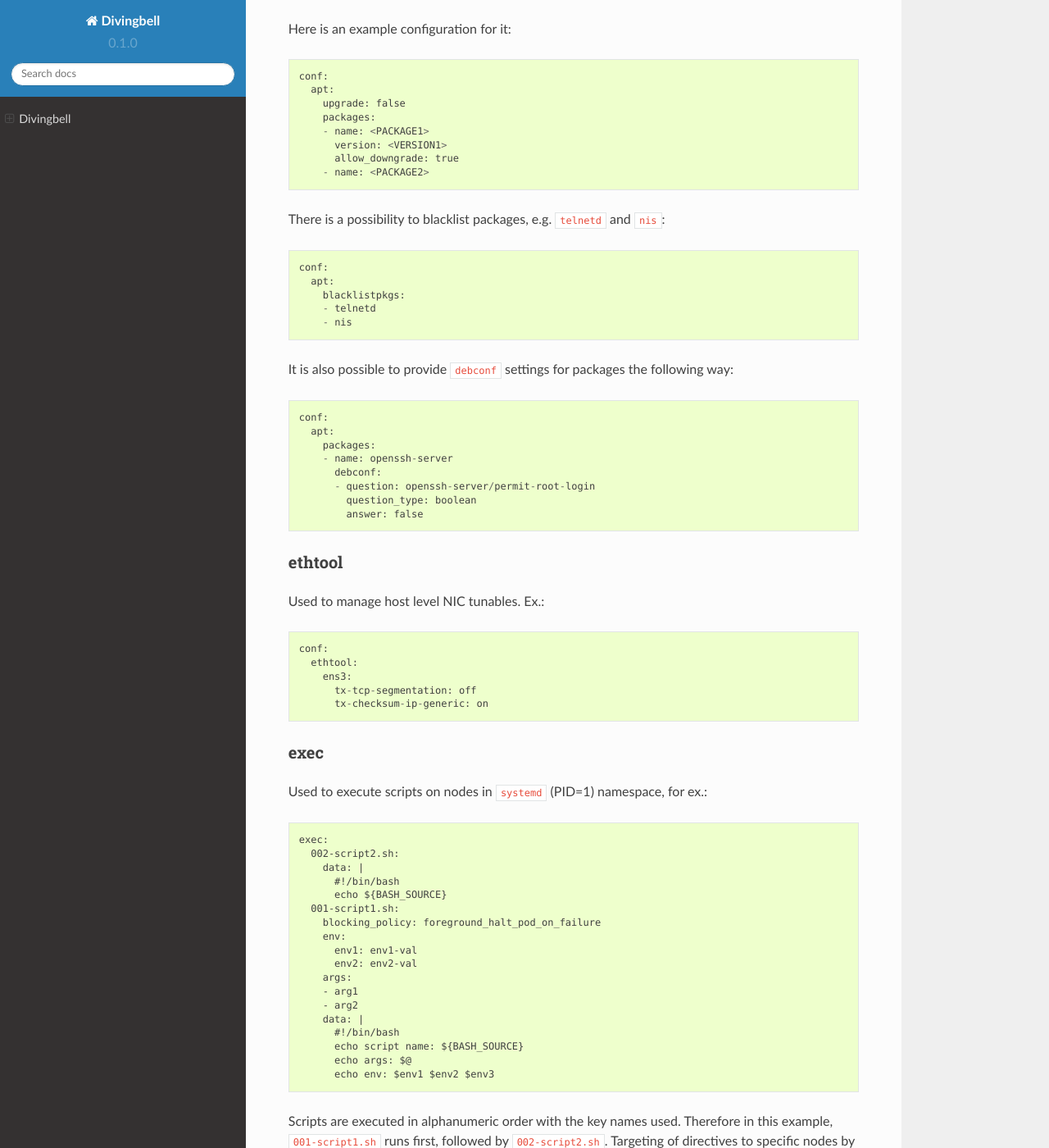
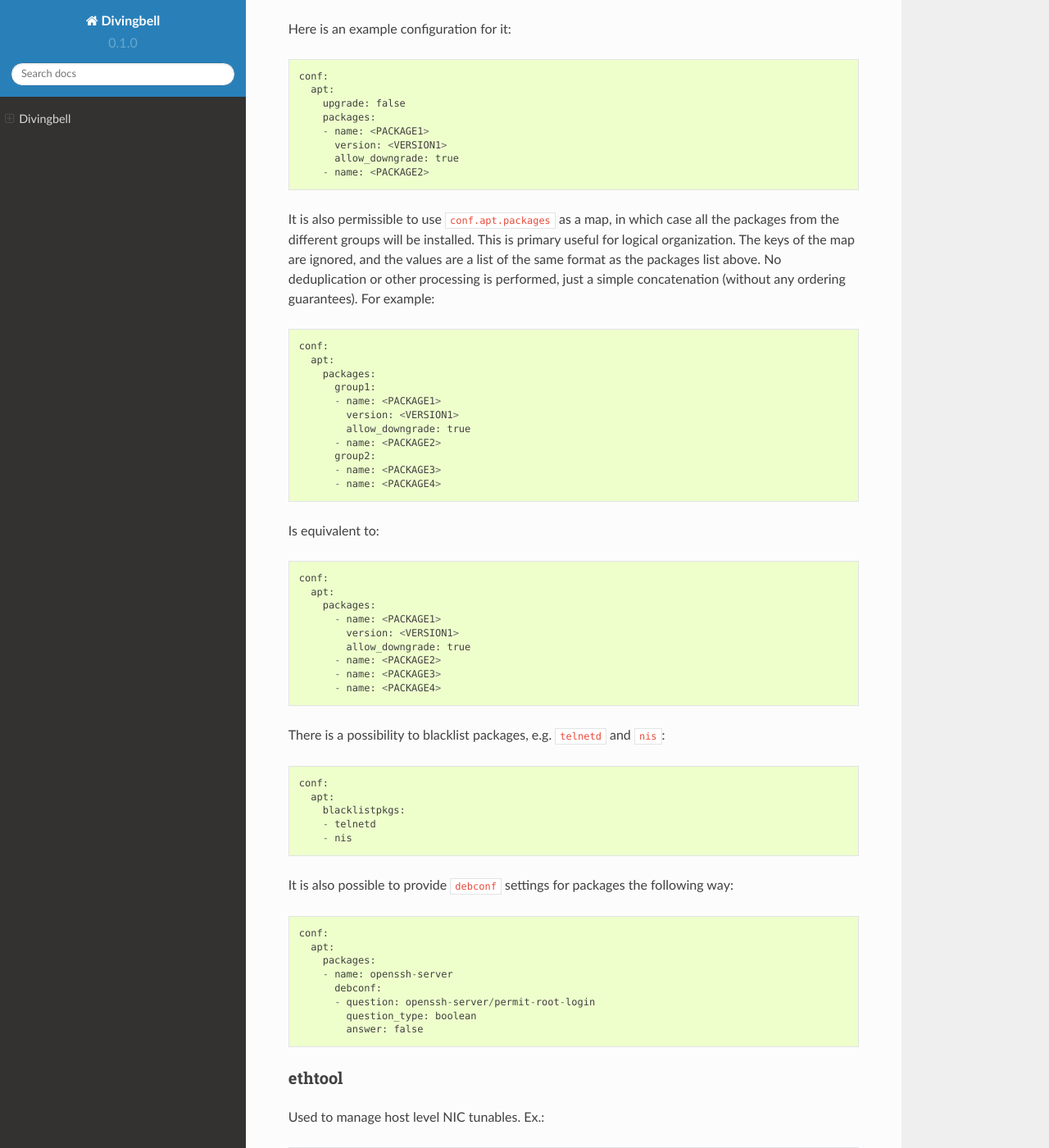
Before and after one commit to airshipit/divingbell, a Sphinx documentation site: the page built from doc/source/index.rst, in a window 1280 px wide and 1400 px high, scrolled down 2665 px. Shown: the whole window at 82% size. Built offline with Sphinx 7.4.7 and the Read the Docs theme 2.0.0, drawn with Linux system fonts in a browser that asks for light colours.

Commit message:
apt: chart update: allow conf.apt.packages as map
This change allows conf.apt.packages to be defined as a map of lists,
allowing for logical grouping and easier substitution when values.yaml
is being assembled from multiple sources.

The existing format (conf.apt.packages as a list) is still supported.

Change-Id: I4d4c09723b2e9ac1f0ecf847e786d991cc6e669a

```diff
--- a/doc/source/index.rst
+++ b/doc/source/index.rst
@@ -123,6 +123,37 @@ Here is an example configuration for it::
           version: <VERSION1>
           allow_downgrade: true
         - name: <PACKAGE2>
+
+It is also permissible to use ``conf.apt.packages`` as a map, in which case all
+the packages from the different groups will be installed. This is primary useful
+for logical organization. The keys of the map are ignored, and the values are a
+list of the same format as the packages list above. No deduplication or other
+processing is performed, just a simple concatenation (without any ordering
+guarantees). For example::
+
+    conf:
+      apt:
+        packages:
+          group1:
+          - name: <PACKAGE1>
+            version: <VERSION1>
+            allow_downgrade: true
+          - name: <PACKAGE2>
+          group2:
+          - name: <PACKAGE3>
+          - name: <PACKAGE4>
+
+Is equivalent to::
+
+    conf:
+      apt:
+        packages:
+          - name: <PACKAGE1>
+            version: <VERSION1>
+            allow_downgrade: true
+          - name: <PACKAGE2>
+          - name: <PACKAGE3>
+          - name: <PACKAGE4>
 
 There is a possibility to blacklist packages, e.g. ``telnetd`` and ``nis``::
 
```
Also changed, not shown: 2 other files.
